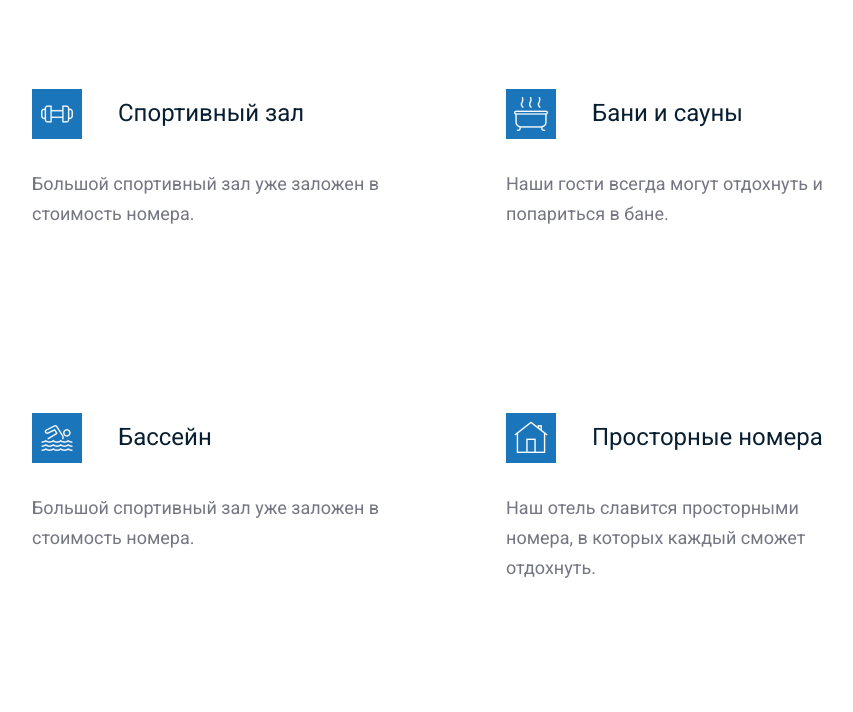
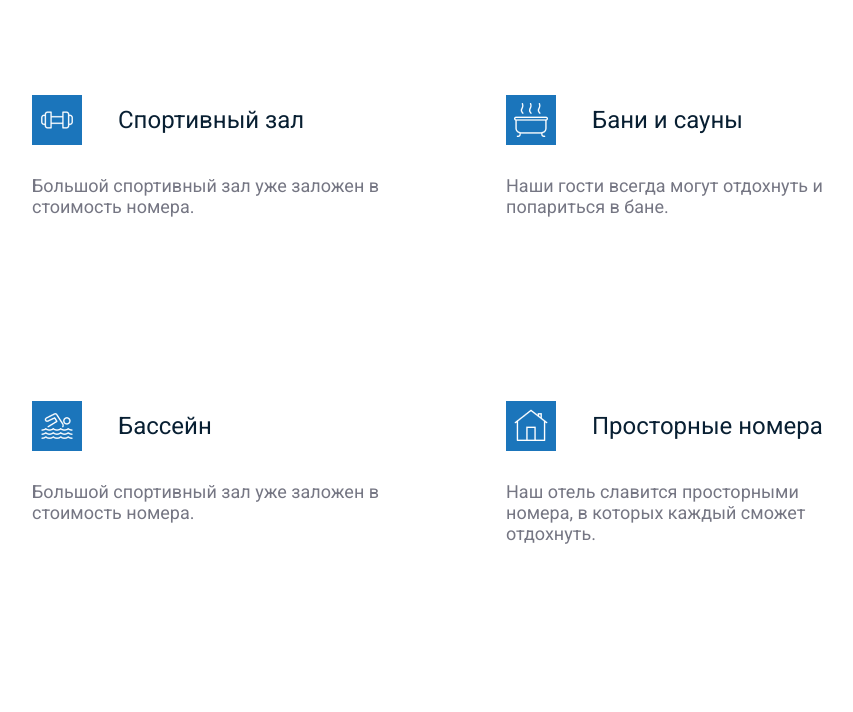
Before and after one commit to FlipS17/Solace-premium-hotel, a website built with Vite: page index.html in a window 1280 px wide. Shown: the part 60-772 px from the top of the page, without its empty margins (190-1043 px from the left). Built offline with nearby package versions, Linux system fonts and the light colour scheme.

Commit message:
feat: fgfffd

```diff
--- a/src/scss/fonts.scss
+++ b/src/scss/fonts.scss
@@ -1,26 +1,25 @@
 @use '/src/scss/variables.scss';
 @import url('https://fonts.googleapis.com/css2?family=Roboto:wght@400;500;700;900&display=swap');
 
-@mixin text-body($font-size, $font-weight, $color, $line-height) {
+@mixin text-body($font-size, $font-weight, $color) {
 	font-size: $font-size;
 	font-weight: $font-weight;
 	color: $color;
-	line-height: $line-height;
 	font-family: Roboto, sans-serif;
 }
 
 @mixin text-body-link {
-	@include text-body(25px, 500, variables.$title-color, 100%);
+	@include text-body(25px, 500, variables.$title-color);
 }
 @mixin advantages-title {
-	@include text-body(38px, 700, variables.$title-color, 100%);
+	@include text-body(38px, 700, variables.$title-color);
 }
 @mixin card-title {
-	@include text-body(24px, 400, variables.$title-color, 133%);
+	@include text-body(24px, 400, variables.$title-color);
 }
 @mixin card-text {
-	@include text-body(18px, 400, variables.$card-text, 166%);
+	@include text-body(18px, 400, variables.$card-text);
 }
 @mixin button-text {
-	@include text-body(16px, 500, variables.$white-color, 100%);
+	@include text-body(16px, 500, variables.$white-color);
 }
```
